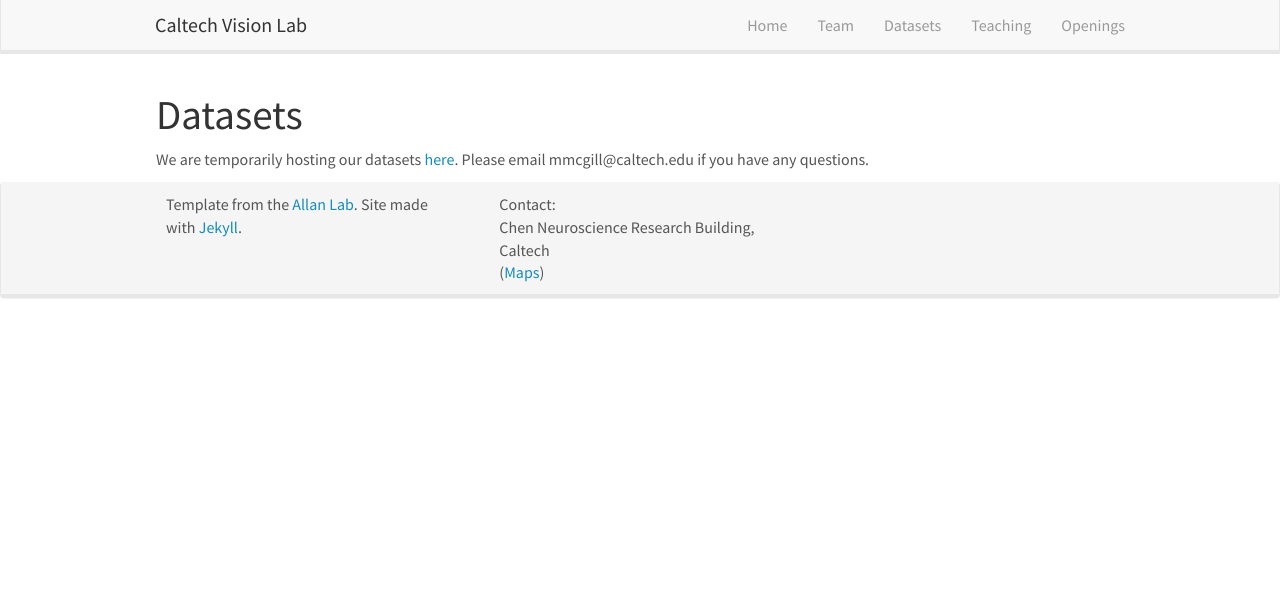
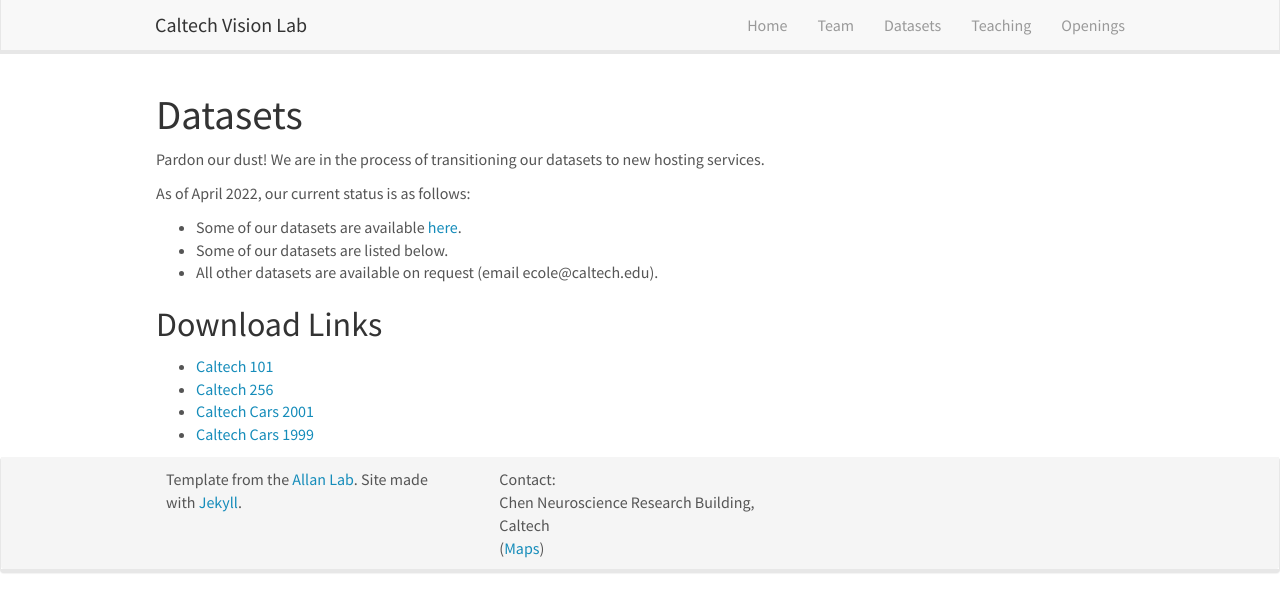
Before and after one commit to caltechvisionlab/caltechvisionlab.github.io, a Jekyll site: the page built from _pages/datasets.md, in a window 1280 px wide. Shown: the top 612 px of the page. Built offline with Jekyll 4.4.1, drawn with Linux system fonts in a browser that asks for light colours; nearby versions of some CDN libraries.

Commit message:
Update datasets.md

```diff
--- a/_pages/datasets.md
+++ b/_pages/datasets.md
@@ -8,4 +8,15 @@
 
 # Datasets
 
-We are temporarily hosting our datasets [here](https://drive.google.com/drive/folders/1cnQHqa8BkVx90-6-UojHnbMB0WhksSRc?usp=sharing). Please email mmcgill@caltech.edu if you have any questions.
+Pardon our dust! We are in the process of transitioning our datasets to new hosting services.
+
+As of April 2022, our current status is as follows:
+* Some of our datasets are available [here](https://drive.google.com/drive/folders/1cnQHqa8BkVx90-6-UojHnbMB0WhksSRc?usp=sharing).
+* Some of our datasets are listed below.
+* All other datasets are available on request (email ecole@caltech.edu).
+
+## Download Links
+* [Caltech 101](https://data.caltech.edu/records/20086)
+* [Caltech 256](https://data.caltech.edu/records/20087)
+* [Caltech Cars 2001](https://data.caltech.edu/records/20085)
+* [Caltech Cars 1999](https://data.caltech.edu/records/20084)
```
